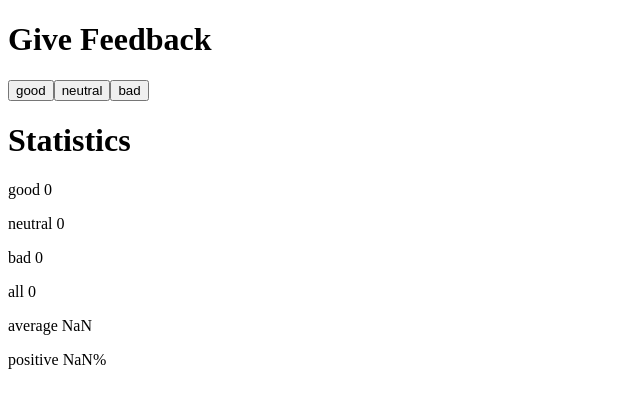
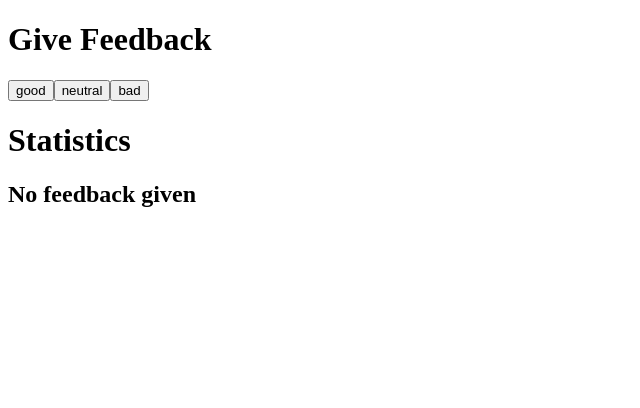
Before and after one commit to jamesz89/FullStackOpen, a React (Create React App) app in the folder part1/unicafe/: page / in a window 1280 px wide. Shown: the top 408 px of the page, without its empty margins (0-640 px from the left). Built offline with nearby package versions, Linux system fonts and the light colour scheme.

Commit message:
finish exercise 1.9

```diff
--- a/part1/unicafe/src/App.js
+++ b/part1/unicafe/src/App.js
@@ -1,9 +1,11 @@
 import { useState } from 'react'
 
-const Statistics = ({good, neutral, bad}) => {
+const Statistics = ({ good, neutral, bad }) => {
   const all = good + neutral + bad
   const average = (good + (neutral * 0) + (bad * -1)) / all
   const positive = (good / all) * 100 + '%'
+
+  if (all !== 0) {
 
     return (
       <div>
@@ -14,6 +16,13 @@ const Statistics = ({good, neutral, bad}) => {
         <p>all {all}</p>
         <p>average {average}</p>
         <p>positive {positive}</p>
+      </div>
+    )
+  }
+  return (
+    <div>
+      <h1>Statistics</h1>
+      <h2>No feedback given</h2>
     </div>
   )
 }
@@ -42,7 +51,8 @@ const App = () => {
       <button onClick={handleGoodClick}>good</button>
       <button onClick={handleNeutralClick}>neutral</button>
       <button onClick={handleBadClick}>bad</button>
-    <Statistics good={good} neutral={neutral} bad={bad}/>
+
+      <Statistics good={good} neutral={neutral} bad={bad} />
     </div>
   );
 }
```
Lines whose indentation alone changed are shown as unchanged.
